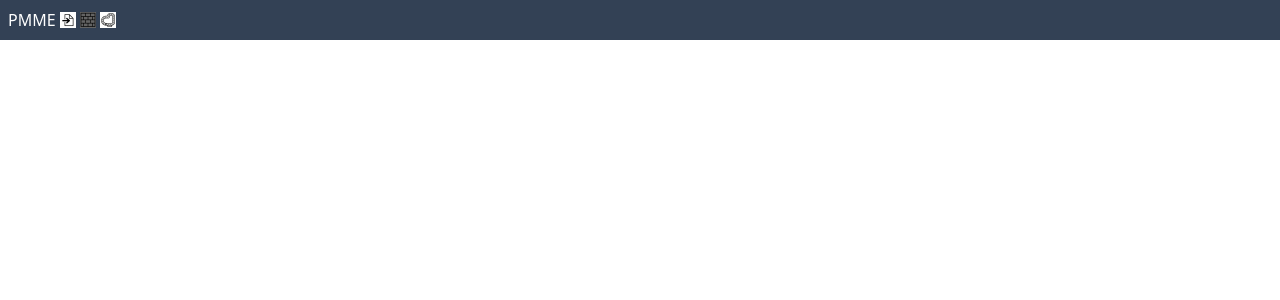
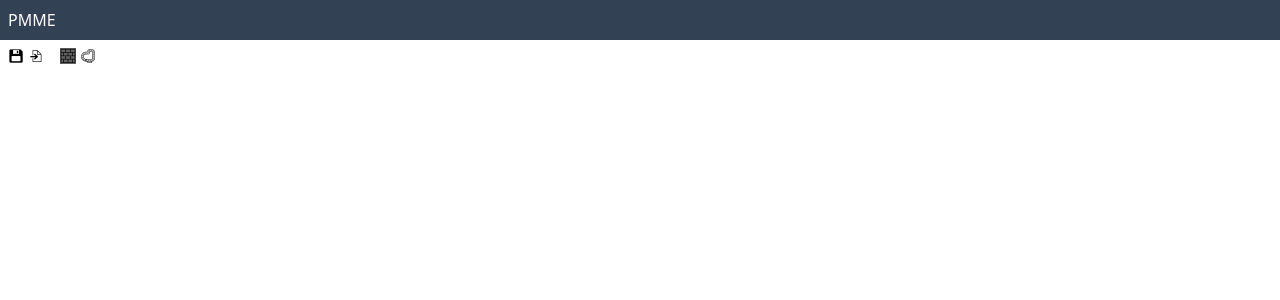
Before and after one commit to gagikpog/pacman-map-editor, a React (Create React App) app: page / in a window 1280 px wide. Shown: the top 300 px of the page. Built offline with nearby package versions, Linux system fonts and the light colour scheme.

Commit message:
saveing map

```diff
--- a/src/components/header.tsx
+++ b/src/components/header.tsx
@@ -1,10 +1,7 @@
-import { Menu } from './menu';
-
 export default function Header() {
     return (
         <header className="tw-flex tw-bg-slate-700 tw-p-2 tw-text-white">
             <div> PMME </div>
-            <Menu className="tw-ml-1" />
         </header>
     );
 }
--- a/src/components/icon.tsx
+++ b/src/components/icon.tsx
@@ -1,8 +1,14 @@
-export const Icon = ({icon, selected, onClick}: { icon: string, selected?: boolean, onClick?: () => void }) => {
+interface IIconProps extends IProps {
+    icon: string;
+    selected?: boolean;
+    onClick?: () => void;
+}
+
+export const Icon = ({icon, selected, onClick, className}: IIconProps) => {
     return (
         <img
             src={`/assets/${icon}.jpg`}
-            className={`tw-cursor-pointer ${ selected ? 'icon-selected' : ''}`}
+            className={`tw-cursor-pointer ${ selected ? 'icon-selected' : ''} ${className || ''}`}
             alt={icon}
             width={16}
             height={16}
--- a/src/components/menu.tsx
+++ b/src/components/menu.tsx
@@ -1,11 +1,13 @@
 import { LoadButton } from '../load/loadButton';
+import { SaveButton } from '../load/saveButton';
 import { Brushes } from './brushes';
 
 export const Menu = (props: IProps) => {
     return (
-        <div className={`${props.className} tw-flex tw-items-center`}>
-            <LoadButton/>
-            <Brushes className='tw-ml-1'/>
+        <div className={`${props.className} tw-flex tw-p-2 tw-items-center`}>
+            <SaveButton/>
+            <LoadButton className='tw-ml-1'/>
+            <Brushes className='tw-ml-4'/>
         </div>
     );
 }
--- a/src/hooks/edit.ts
+++ b/src/hooks/edit.ts
@@ -16,10 +16,10 @@ function convertPosition(event: MouseEvent<HTMLCanvasElement>) {
 const BRUSHES = new Map([
     [
         DataValue.Track, [
-            [DataValue.Empty,DataValue.Empty,DataValue.Empty,DataValue.Empty],
-            [DataValue.Empty,DataValue.Empty,DataValue.Empty,DataValue.Empty],
-            [DataValue.Empty,DataValue.Empty,DataValue.Empty,DataValue.Empty],
-            [DataValue.Track,DataValue.Empty,DataValue.Empty,DataValue.Empty]
+            [DataValue.Track,DataValue.Track,DataValue.Track,DataValue.Track],
+            [DataValue.Track,DataValue.Track,DataValue.Track,DataValue.Track],
+            [DataValue.Track,DataValue.Track,DataValue.Track,DataValue.Track],
+            [DataValue.Track,DataValue.Track,DataValue.Track,DataValue.Track]
         ]
     ]
 ])
@@ -45,7 +45,6 @@ export function useEdit() {
         const [x, y]= convertPosition(event);
         if (mousePressed.current) {
             drawPixel(x, y, brushRef.current);
-            console.log('canvas move', event);
         }
 
         cursorRef.current = { x, y, w: brushRef.current[0].length, h: brushRef.current.length };
--- a/src/load/loadButton.tsx
+++ b/src/load/loadButton.tsx
@@ -2,7 +2,7 @@ import { useCallback, useRef } from 'react'
 import { useData } from '../dataContext';
 import { Icon } from '../components/icon';
 
-export const LoadButton = () => {
+export const LoadButton = (props: IProps) => {
 
     const context = useData();
     const inputRef =  useRef<HTMLInputElement>(null);
@@ -27,7 +27,7 @@ export const LoadButton = () => {
     return (
         <>
             <input type="file" ref={inputRef} className="tw-hidden" accept=".lmp" onChange={loadHandler}/>
-            <Icon onClick={clickHandler} icon='import' />
+            <Icon className={props.className} onClick={clickHandler} icon='import' />
         </>
     );
 };
--- /dev/null
+++ b/src/load/saveButton.tsx
@@ -0,0 +1,30 @@
+import { useCallback } from 'react'
+import { useData } from '../dataContext';
+import { Icon } from '../components/icon';
+
+export const SaveButton = (props: IProps) => {
+
+    const context = useData();
+
+    const clickHandler = useCallback(() => {
+
+        const header = `${context.data.length} ${context.data[0].length}\n`;
+        const content = header + context.data.map((row) => row.join('')).join('\n');
+
+        var element = document.createElement('a');
+        element.setAttribute('href', 'data:text/plain;charset=utf-8,' + encodeURIComponent(content));
+        element.setAttribute('download', 'map.lmp');
+
+        element.style.display = 'none';
+        document.body.appendChild(element);
+
+        element.click();
+
+        document.body.removeChild(element);
+
+    }, [context]);
+
+    return (
+        <Icon className={props.className} onClick={clickHandler} icon='save' />
+    );
+};
--- a/src/pages/App.tsx
+++ b/src/pages/App.tsx
@@ -1,11 +1,14 @@
 import Header from '../components/header';
 import { Editor } from '../components/editor';
+import { Menu } from '../components/menu';
+
 
 export default function App() {
     return (
         <>
             <Header/>
-            <main className='tw-flex tw-h-full tw-flex-1'>
+            <main className='tw-flex tw-flex-col tw-h-full tw-flex-1'>
+                <Menu/>
                 <Editor className='tw-m-auto' />
             </main>
         </>
```
Also changed, not shown: public/assets/save.jpg (added).
